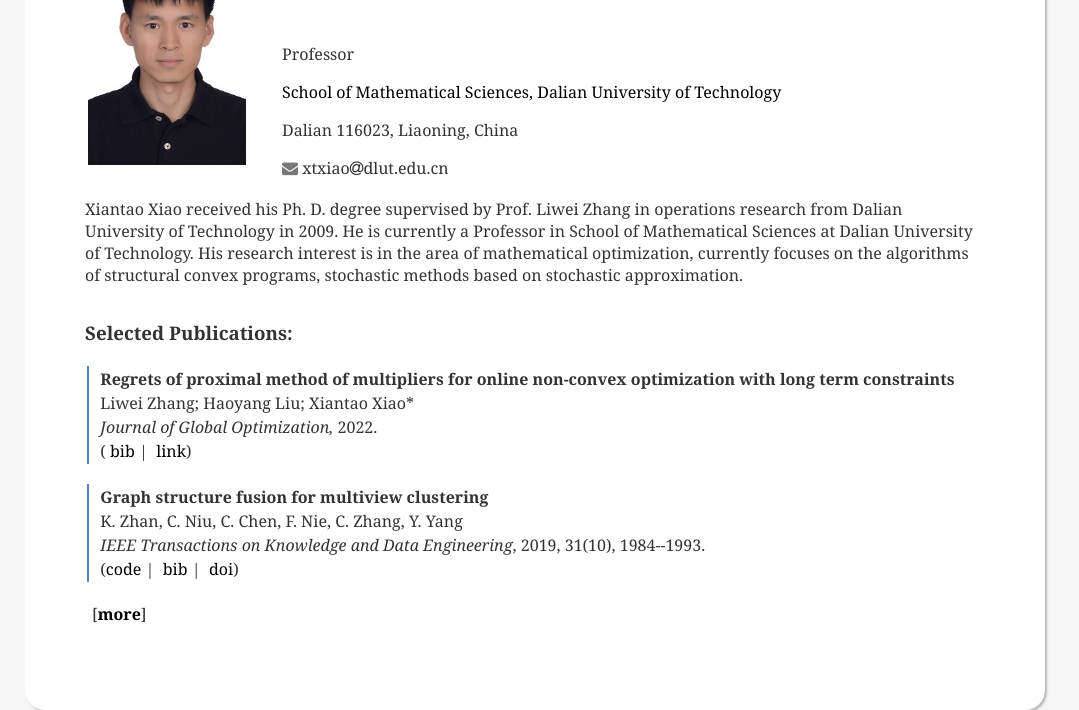
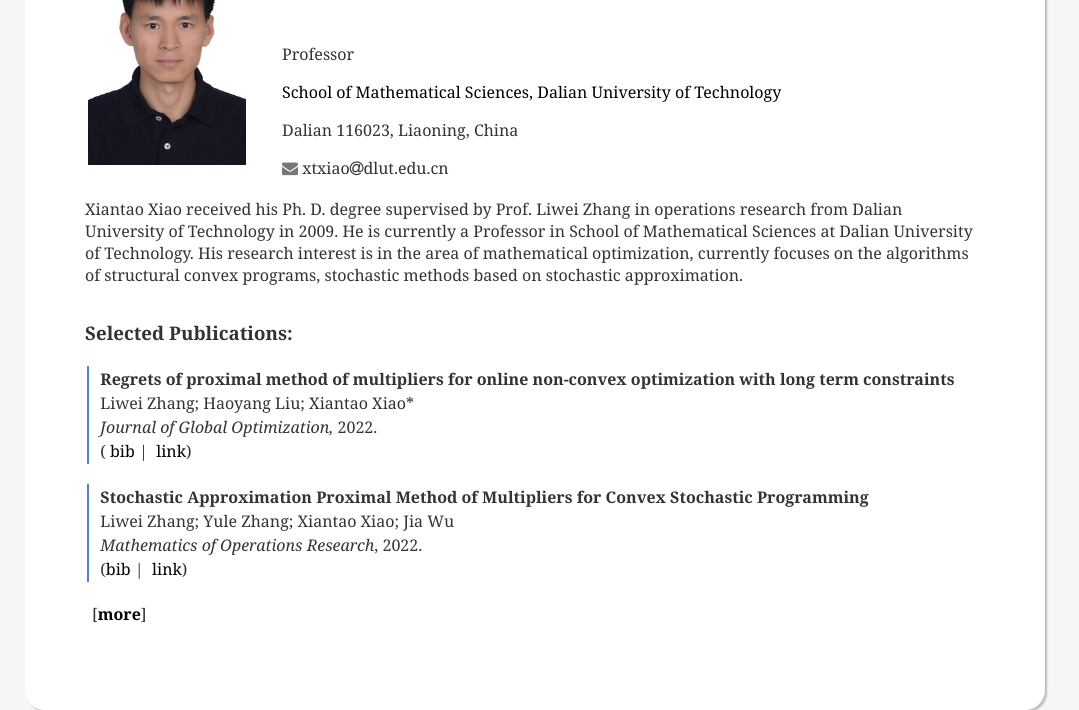
Before and after one commit to XiantaoXiao/XiantaoXiao.github.io, a plain HTML site: page index.html in a window 1280 px wide. Shown: the part 137-847 px from the top of the page, without its empty margins (105-1184 px from the left). Drawn offline with Linux system fonts and the light colour scheme; some icons are missing.

Commit message:
Update index.html

```diff
--- a/index.html
+++ b/index.html
@@ -74,12 +74,11 @@
         <tr>
           <td bgcolor="#5284c1"></td>
           <td><p style="line-height:150%">&nbsp;
-            <b>Graph structure fusion for multiview clustering</b><br />&nbsp;
-            K. Zhan, C. Niu, C. Chen, F. Nie, C. Zhang, Y. Yang<br />&nbsp;
-             <i>IEEE Transactions on Knowledge and Data Engineering</i>, 2019, 31(10), 1984--1993.<br />&nbsp;
-            (<a href="https://github.com/kunzhan/GSF" target = "_blank" alt = "code">code</a>&nbsp;|&nbsp;
-            <a href="./bib/2018_TKDE_GSF.html" target = "_blank" alt = "bibtex">bib</a>&nbsp;|&nbsp;
-            <a href="https://doi.org/10.1109/TKDE.2018.2872061" target = "_blank" alt = "doi">doi</a>)</p>
+            <b>Stochastic Approximation Proximal Method of Multipliers for Convex Stochastic Programming</b><br />&nbsp;
+            Liwei Zhang; Yule Zhang; Xiantao Xiao; Jia Wu<br />&nbsp;
+             <i>Mathematics of Operations Research</i>, 2022.<br />&nbsp;
+            (<a href="./bib/2022_MOR_ZZXW.html" target = "_blank" alt = "bibtex">bib</a>&nbsp;|&nbsp;
+            <a href="https://doi.org/10.1287/moor.2022.1257" target = "_blank" alt = "doi">link</a>)</p>
           </td>
         </tr>
       </table>
```
